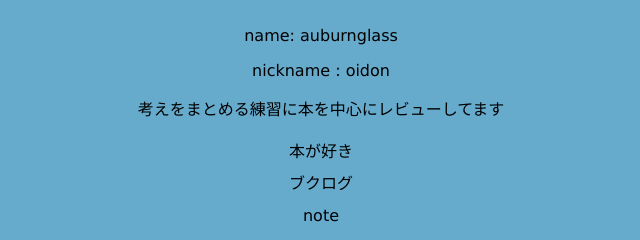
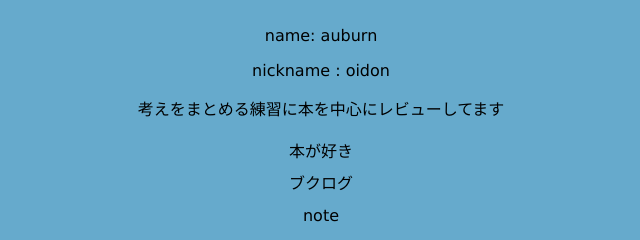
Before and after one commit to auburnglass/auburnglass.github.io, a plain HTML site: page index.html in a window 1280 px wide. Shown: the top 240 px of the page, 319-959 px from the left. Drawn offline with Linux system fonts and the light colour scheme.

Commit message:
名前修正

```diff
--- a/index.html
+++ b/index.html
@@ -7,7 +7,7 @@
     </head>
     <body>
         <header class="profile">
-            <p>name: auburnglass</p>
+            <p>name: auburn</p>
             <p>nickname : oidon</p>
             <p>考えをまとめる練習に本を中心にレビューしてます</p>
             <ul>
```
